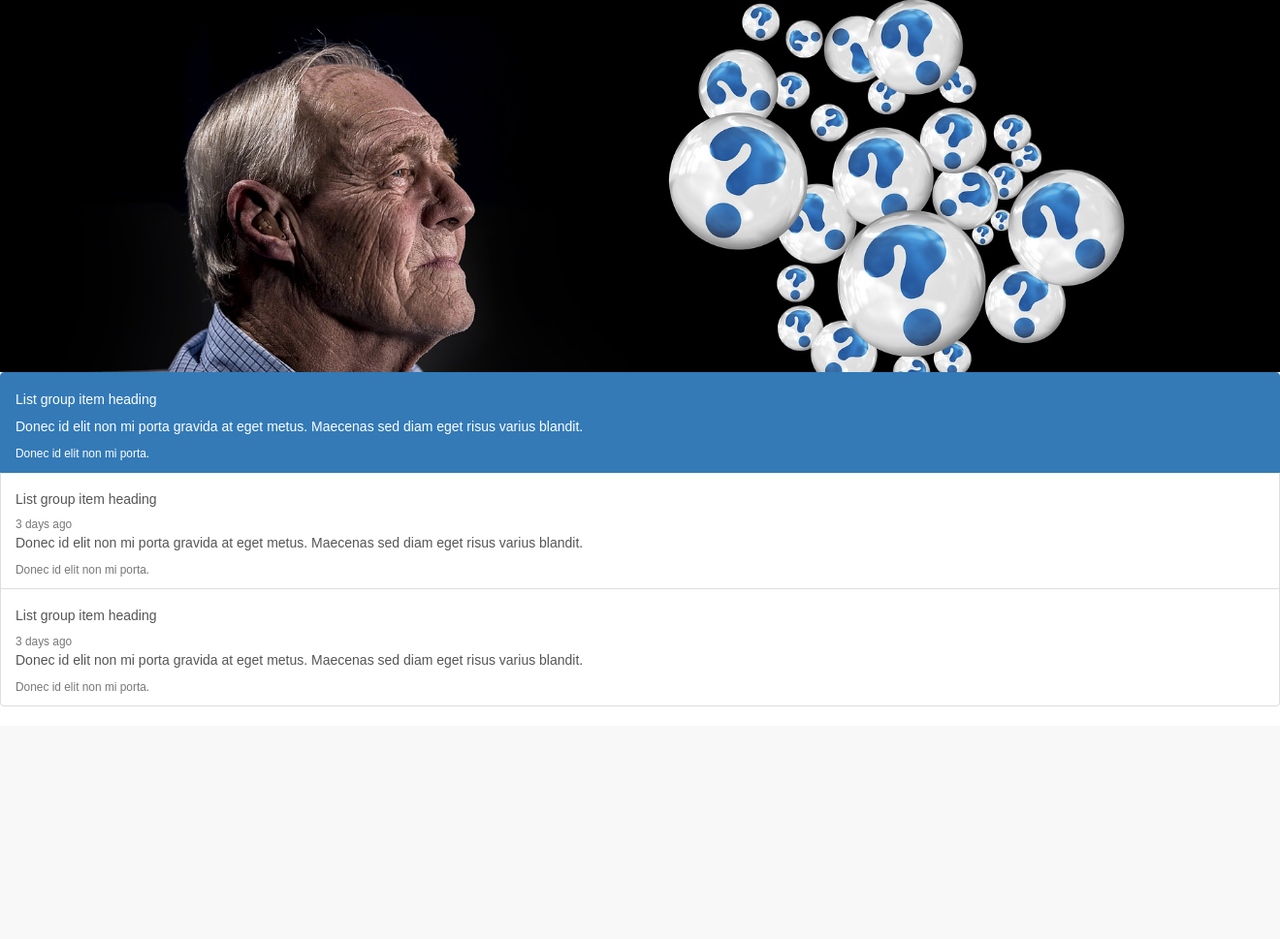
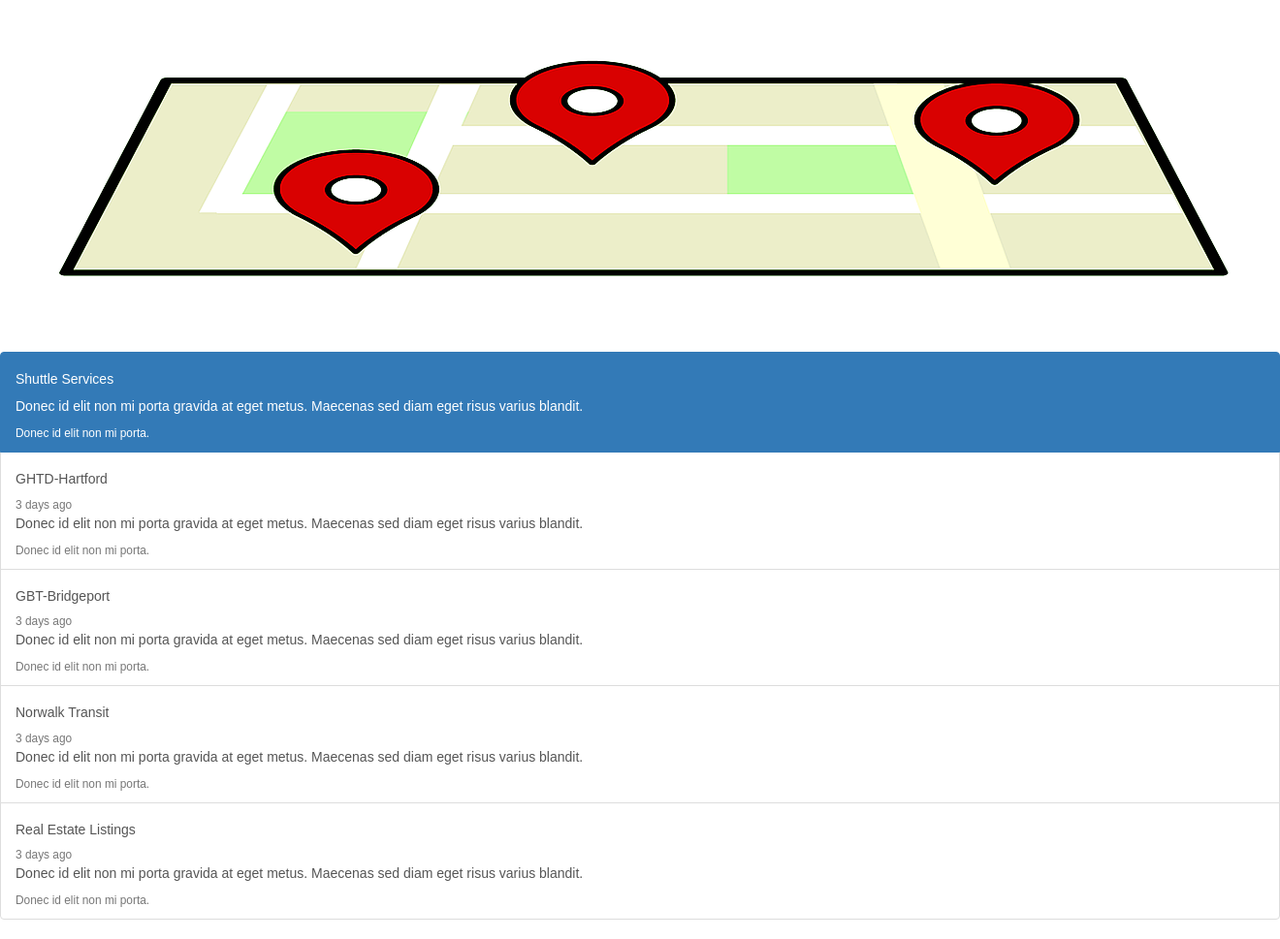
Before and after one commit to sajivfrancis/CTSeniors, a PHP site: page /roadmap.php in a window 1320 px wide; the page is wider, and only the part inside the window is pictured. Shown: the part 51-1020 px from the top of that part at 97% size. Before the commit the page ends 780 px from the top of that part, so only its background shows below. Run offline with PHP 8.4, Linux system fonts and the light colour scheme.

Commit message:
Design Fixes

```diff
--- a/js/soda-js.bundle.js
+++ b/js/soda-js.bundle.js
@@ -1,3 +1,6 @@
+/*
+ * https://github.com/socrata/soda-js/tree/master/lib
+ */
 (function(f){if(typeof exports==="object"&&typeof module!=="undefined"){module.exports=f()}else if(typeof define==="function"&&define.amd){define([],f)}else{var g;if(typeof window!=="undefined"){g=window}else if(typeof global!=="undefined"){g=global}else if(typeof self!=="undefined"){g=self}else{g=this}g.soda = f()}})(function(){var define,module,exports;return (function e(t,n,r){function s(o,u){if(!n[o]){if(!t[o]){var a=typeof require=="function"&&require;if(!u&&a)return a(o,!0);if(i)return i(o,!0);var f=new Error("Cannot find module '"+o+"'");throw f.code="MODULE_NOT_FOUND",f}var l=n[o]={exports:{}};t[o][0].call(l.exports,function(e){var n=t[o][1][e];return s(n?n:e)},l,l.exports,e,t,n,r)}return n[o].exports}var i=typeof require=="function"&&require;for(var o=0;o<r.length;o++)s(r[o]);return s})({1:[function(require,module,exports){
 (function (Buffer){
 // Generated by CoffeeScript 1.6.3
--- a/js/soda-js.js
+++ b/js/soda-js.js
@@ -1,4 +1,7 @@
 // Generated by CoffeeScript 1.6.3
+/*
+ * https://github.com/socrata/soda-js/tree/master/lib
+ */
 var Connection, Consumer, Dataset, EventEmitter, Operation, Producer, Query, addExpr, base64Lookup, eelib, expr, extend, handleLiteral, handleOrder, httpClient, isArray, isNumber, isString, rawToBase64, toBase64, toQuerystring,
   __slice = [].slice,
   __hasProp = {}.hasOwnProperty;
--- a/map.php
+++ b/map.php
@@ -175,6 +175,8 @@
                         </div>
                     </div>
 
+
+
                     <div class="panel panel-default" id="directions">
                         <div class="panel-heading">Directions</div>
                         <div class="panel-body">
--- a/roadmap.php
+++ b/roadmap.php
@@ -13,19 +13,19 @@
         ?>
         <div class="container-fluid" style="padding: 0;">
             <div class="row text-center">
-                <img src="img/ctseniorsabout.png" class="center-block img-responsive"/>
+                <img src="img/roadmap.png" class="center-block img-responsive"/>
             </div>
             <div class="list-group">
                 <a href="#" class="list-group-item list-group-item-action flex-column align-items-start active">
                     <div class="d-flex w-100 justify-content-between">
-                        <h5 class="mb-1">List group item heading</h5>
+                        <h5 class="mb-1">Shuttle Services</h5>
                     </div>
                     <p class="mb-1">Donec id elit non mi porta gravida at eget metus. Maecenas sed diam eget risus varius blandit.</p>
                     <small>Donec id elit non mi porta.</small>
                 </a>
                 <a href="#" class="list-group-item list-group-item-action flex-column align-items-start">
                     <div class="d-flex w-100 justify-content-between">
-                        <h5 class="mb-1">List group item heading</h5>
+                        <h5 class="mb-1">GHTD-Hartford</h5>
                         <small class="text-muted">3 days ago</small>
                     </div>
                     <p class="mb-1">Donec id elit non mi porta gravida at eget metus. Maecenas sed diam eget risus varius blandit.</p>
@@ -33,7 +33,23 @@
                 </a>
                 <a href="#" class="list-group-item list-group-item-action flex-column align-items-start">
                     <div class="d-flex w-100 justify-content-between">
-                        <h5 class="mb-1">List group item heading</h5>
+                        <h5 class="mb-1">GBT-Bridgeport</h5>
+                        <small class="text-muted">3 days ago</small>
+                    </div>
+                    <p class="mb-1">Donec id elit non mi porta gravida at eget metus. Maecenas sed diam eget risus varius blandit.</p>
+                    <small class="text-muted">Donec id elit non mi porta.</small>
+                </a>
+                <a href="#" class="list-group-item list-group-item-action flex-column align-items-start">
+                    <div class="d-flex w-100 justify-content-between">
+                        <h5 class="mb-1">Norwalk Transit</h5>
+                        <small class="text-muted">3 days ago</small>
+                    </div>
+                    <p class="mb-1">Donec id elit non mi porta gravida at eget metus. Maecenas sed diam eget risus varius blandit.</p>
+                    <small class="text-muted">Donec id elit non mi porta.</small>
+                </a>
+                <a href="#" class="list-group-item list-group-item-action flex-column align-items-start">
+                    <div class="d-flex w-100 justify-content-between">
+                        <h5 class="mb-1">Real Estate Listings</h5>
                         <small class="text-muted">3 days ago</small>
                     </div>
                     <p class="mb-1">Donec id elit non mi porta gravida at eget metus. Maecenas sed diam eget risus varius blandit.</p>
```
Also changed, not shown: img/roadmap.png (added), 1 other file.
